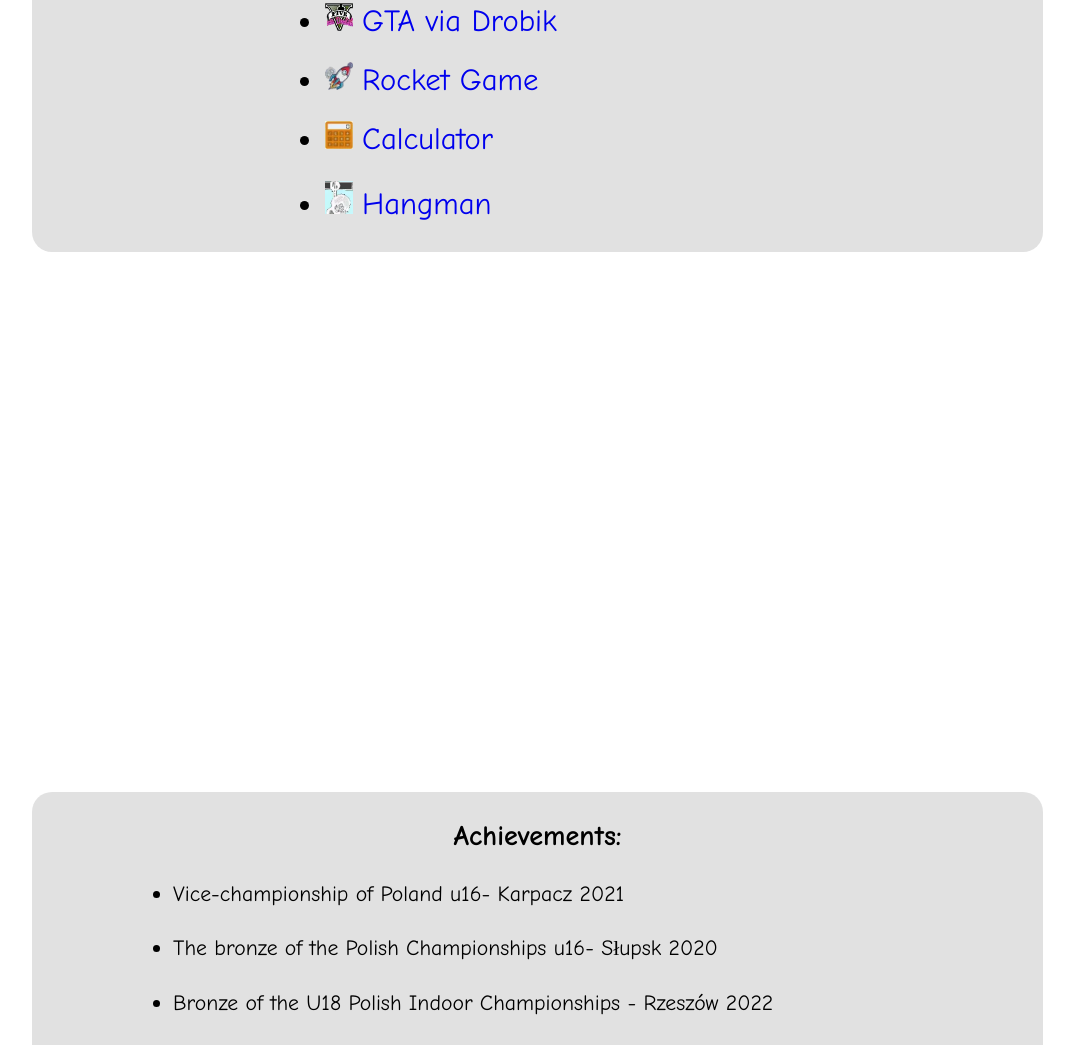
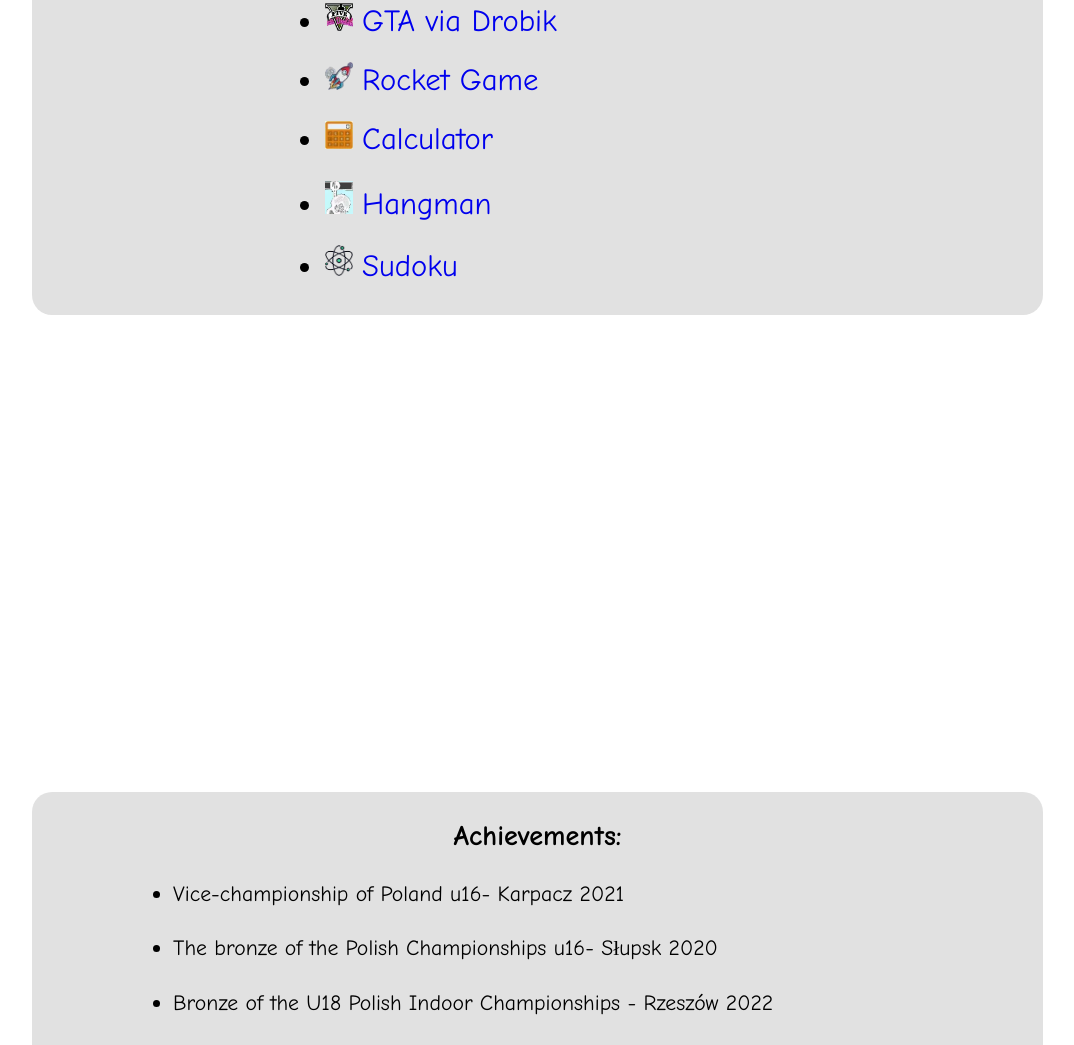
Before and after one commit to Dropciu/Main, a plain HTML site: page en/index.html in a window 1280 px wide. Shown: the part 1016-2061 px from the top of the page, without its empty margins (96-1170 px from the left). Drawn offline with nearby package versions, Linux system fonts and the light colour scheme.

Commit message:
Add files via upload

```diff
--- a/en/index.html
+++ b/en/index.html
@@ -209,6 +209,8 @@
 
                         <li><a href="https://kacperrek69.github.io/Wisielec/" target="_blank"><img src="../img/wisielec.webp" width="6%" loading="lazy" alt="Wisielec">Hangman</a></li>
 
+                        <li><a href="https://kacperrek69.github.io/sudoku/" target="_blank"><img src="../img/sudoku.webp" width="6%" loading="lazy" alt="Sudoku">Sudoku</a></li>
+
                     </ul>
 
                 </div>
```
